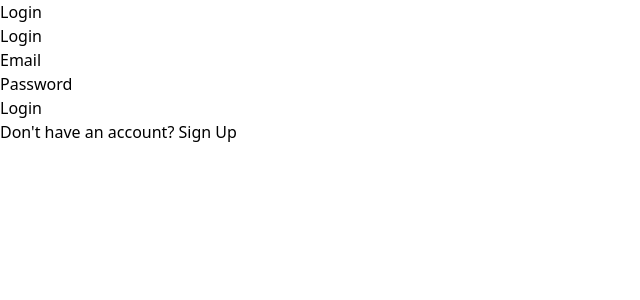
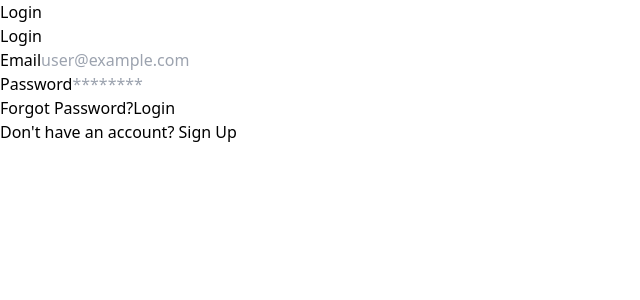
Before and after one commit to PrideHotel/check-in-out-system, a React (Vite) app: page / in a window 1280 px wide. Shown: the top 300 px of the page, without its empty margins (0-640 px from the left). Built offline with nearby package versions, Linux system fonts and the light colour scheme.

Commit message:
Update Login.jsx

```diff
--- a/src/components/Login.jsx
+++ b/src/components/Login.jsx
@@ -1,28 +1,71 @@
 import React, { useState } from 'react';
-import { getAuth, signInWithEmailAndPassword, createUserWithEmailAndPassword } from 'firebase/auth';
+import {
+  getAuth,
+  signInWithEmailAndPassword,
+  createUserWithEmailAndPassword,
+  sendPasswordResetEmail,
+  updateProfile,
+} from 'firebase/auth';
 import { useNavigate } from 'react-router-dom';
 
 const Login = ({ setIsAuthenticated }) => {
+  const [displayName, setDisplayName] = useState(''); // Name field for Sign Up
   const [email, setEmail] = useState('');
   const [password, setPassword] = useState('');
   const [error, setError] = useState('');
   const [isLogin, setIsLogin] = useState(true);
+  const [showResetMessage, setShowResetMessage] = useState('');
   const navigate = useNavigate();
   const auth = getAuth();
 
+  // Handle Login or Sign Up
   const handleSubmit = async (e) => {
     e.preventDefault();
+    setError('');
+    setShowResetMessage('');
+
     try {
       if (isLogin) {
+        // ---- LOGIN ----
         await signInWithEmailAndPassword(auth, email, password);
       } else {
-        await createUserWithEmailAndPassword(auth, email, password);
+        // ---- SIGN UP ----
+        const userCredential = await createUserWithEmailAndPassword(
+          auth,
+          email,
+          password
+        );
+        // Immediately update user profile to include displayName
+        await updateProfile(userCredential.user, {
+          displayName,
+        });
       }
       setIsAuthenticated(true);
       navigate('/');
-    } catch (error) {
-      setError(isLogin ? 'Invalid email or password' : 'Error creating account');
-      console.error(error);
+    } catch (err) {
+      console.error(err);
+      setError(
+        isLogin
+          ? 'Invalid email or password.'
+          : 'Error creating account. Please try again.'
+      );
+    }
+  };
+
+  // Handle Password Reset
+  const handleResetPassword = async () => {
+    if (!email) {
+      setError('Please enter your email to reset password.');
+      return;
+    }
+    try {
+      await sendPasswordResetEmail(auth, email);
+      setShowResetMessage(
+        'Password reset email sent! Check your inbox or spam folder.'
+      );
+    } catch (err) {
+      console.error(err);
+      setError('Error sending password reset email. Please try again.');
     }
   };
 
@@ -38,7 +81,30 @@ const Login = ({ setIsAuthenticated }) => {
         </div>
       )}
 
+      {showResetMessage && (
+        <div className="mb-4 p-2 bg-green-100 text-green-700 rounded">
+          {showResetMessage}
+        </div>
+      )}
+
       <form onSubmit={handleSubmit} className="space-y-4">
+        {/* Only show Name field if user is signing up */}
+        {!isLogin && (
+          <div>
+            <label className="block text-sm font-medium text-gray-700 mb-1">
+              Name
+            </label>
+            <input
+              type="text"
+              value={displayName}
+              onChange={(e) => setDisplayName(e.target.value)}
+              className="w-full p-2 border rounded-md focus:ring-2 focus:ring-blue-500"
+              required={!isLogin}
+              placeholder="Your Name"
+            />
+          </div>
+        )}
+
         <div>
           <label className="block text-sm font-medium text-gray-700 mb-1">
             Email
@@ -49,6 +115,7 @@ const Login = ({ setIsAuthenticated }) => {
             onChange={(e) => setEmail(e.target.value)}
             className="w-full p-2 border rounded-md focus:ring-2 focus:ring-blue-500"
             required
+            placeholder="user@example.com"
           />
         </div>
 
@@ -62,12 +129,24 @@ const Login = ({ setIsAuthenticated }) => {
             onChange={(e) => setPassword(e.target.value)}
             className="w-full p-2 border rounded-md focus:ring-2 focus:ring-blue-500"
             required
+            placeholder="********"
           />
         </div>
 
+        {/* Forgot Password button only on Login screen */}
+        {isLogin && (
+          <button
+            type="button"
+            onClick={handleResetPassword}
+            className="text-sm text-blue-500 hover:text-blue-700 underline"
+          >
+            Forgot Password?
+          </button>
+        )}
+
         <button
           type="submit"
-          className="w-full bg-blue-500 text-white py-2 px-4 rounded-md hover:bg-blue-600"
+          className="w-full bg-blue-500 text-white py-2 px-4 mt-4 rounded-md hover:bg-blue-600"
         >
           {isLogin ? 'Login' : 'Sign Up'}
         </button>
@@ -75,12 +154,16 @@ const Login = ({ setIsAuthenticated }) => {
         <div className="text-center mt-4">
           <button
             type="button"
-            onClick={() => setIsLogin(!isLogin)}
+            onClick={() => {
+              setIsLogin(!isLogin);
+              setError('');
+              setShowResetMessage('');
+            }}
             className="text-blue-500 hover:text-blue-700"
           >
             {isLogin
               ? "Don't have an account? Sign Up"
-              : "Already have an account? Login"}
+              : 'Already have an account? Login'}
           </button>
         </div>
       </form>
```
